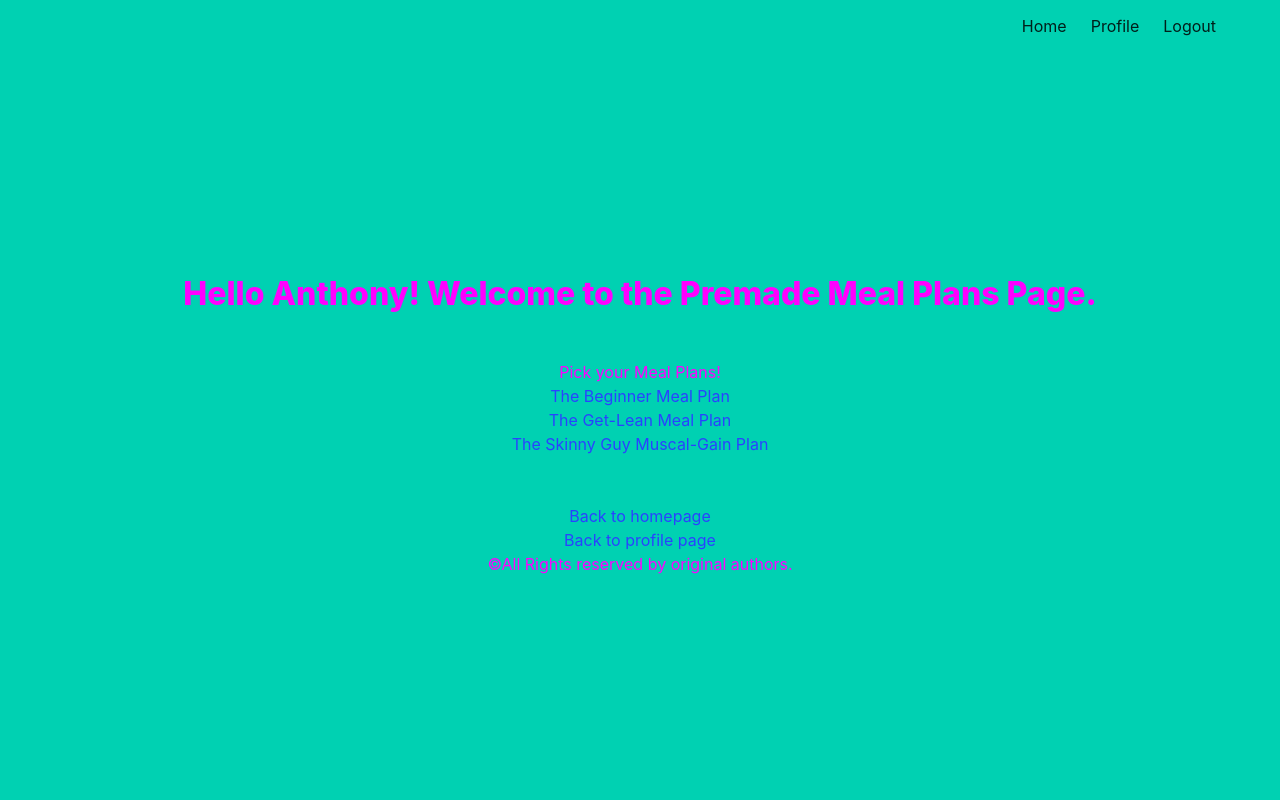
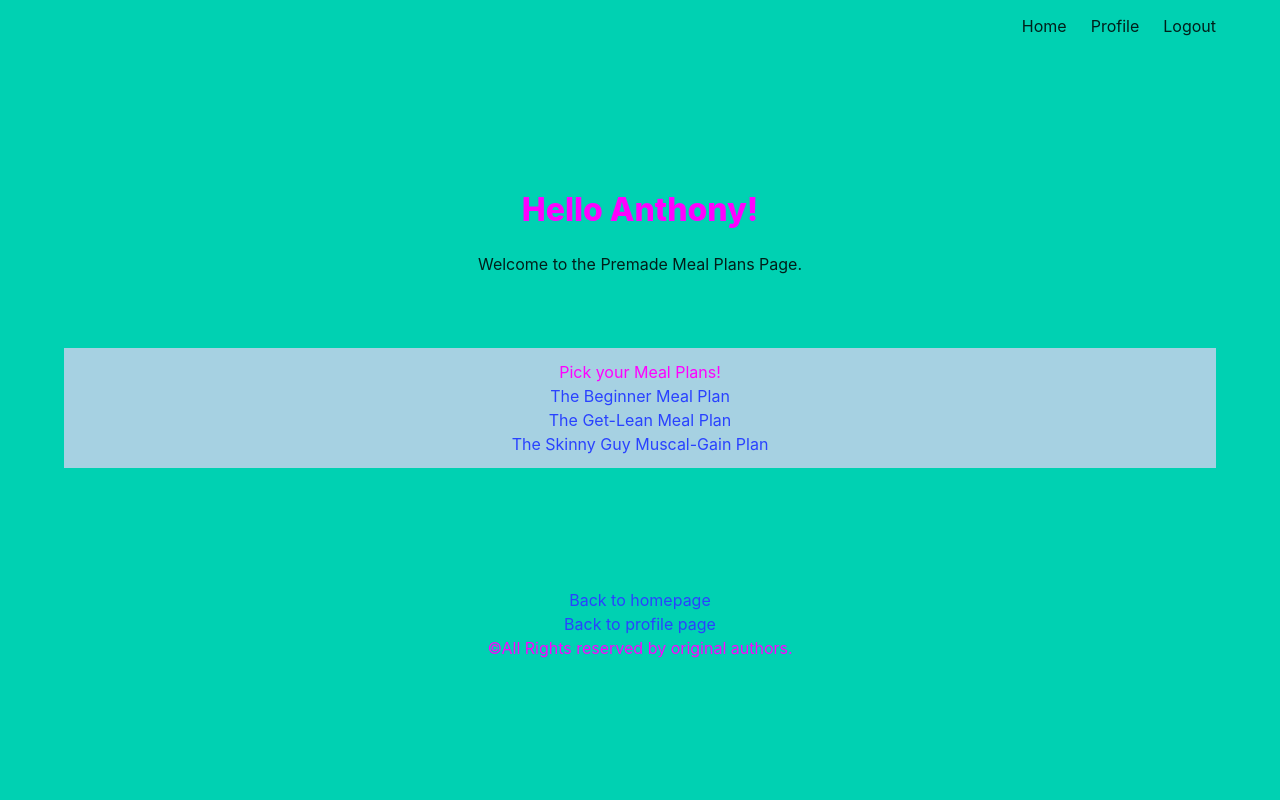
Before and after one commit to asharma16/CPSC466_Workout_App, a Flask app: page /meal_plans in a window 1280 px wide. Run offline with Flask 2, Linux system fonts and the light colour scheme; a user stored in the database is signed in; some libraries are stand-ins or nearby versions.

Commit message:
Update plans.html
Latest version

```diff
--- a/project/templates/plans.html
+++ b/project/templates/plans.html
@@ -4,23 +4,32 @@
 {% block content %}
 <head>
     <title >Premade Meal Plans</title>
-    <h1 style="color:magenta;" class="title"> Hello {{ name }}! Welcome to the Premade Meal Plans Page.</h1>
+    <h1 style="color:magenta;" class="title"> Hello {{ name }}! </h1>
+     <h2>Welcome to the Premade Meal Plans Page.</h2>
 </head>
 
 </br>
-
+</br>
+</br>
 <body>
+    <div class="row">
+        <div class="column" style="background-color: rgb(166, 209, 226)">
             <p style="color:magenta;" > Pick your Meal Plans!</p>
             <ul>
                 <li><a href="/the_beginner_meal_plan">The Beginner Meal Plan</a></li>
                 <li><a href="/the_get_lean_meal_plan">The Get-Lean Meal Plan</a></li>
                  <li><a href="/the_skinny_guy_muscle_gain_plan">The Skinny Guy Muscal-Gain Plan</a></li>
                 </ul>
+            </div>
+
+            </div>
 </body>
 
 </br>
 </br>
-
+</br>
+</br>
+</br>
 <footer style="color:magenta;">
     <a href="/">Back to homepage</a> </br>
     <a href="/profile">Back to profile page</a>
```
Lines whose indentation alone changed are shown as unchanged.
